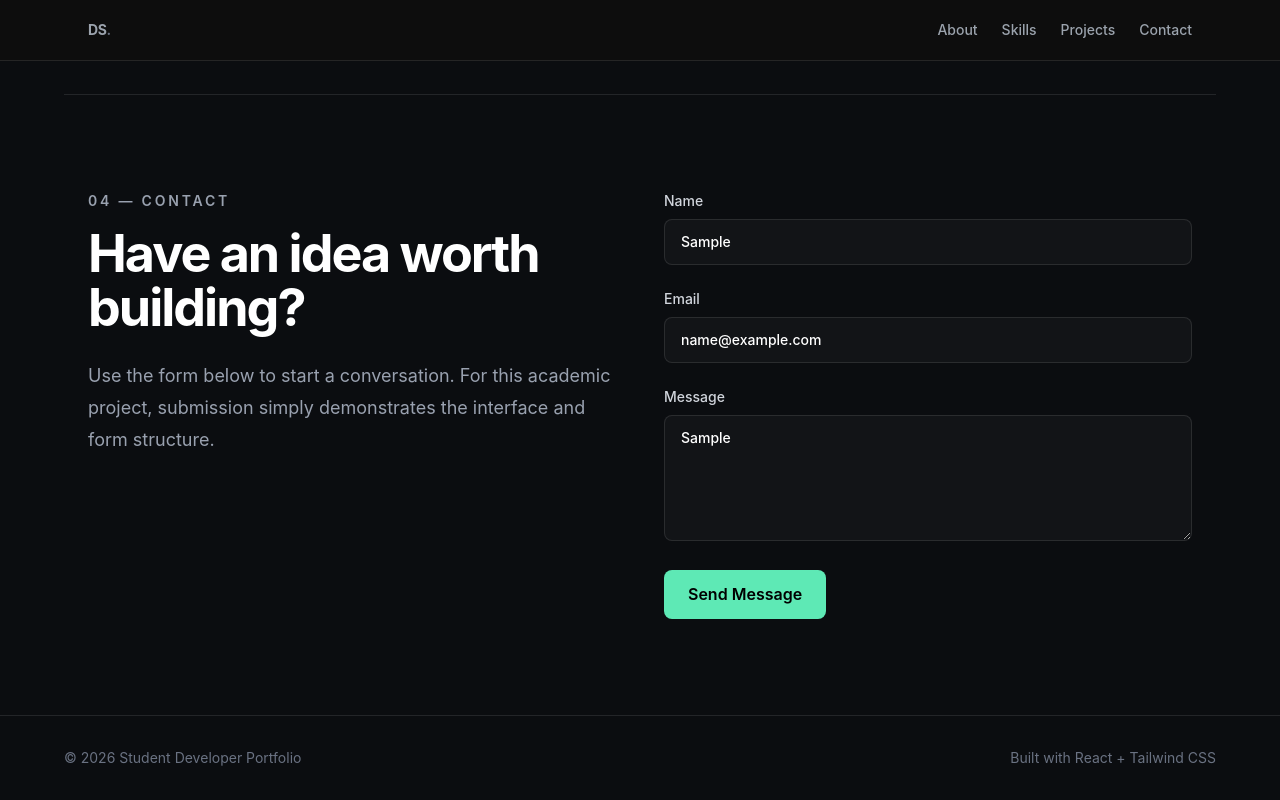
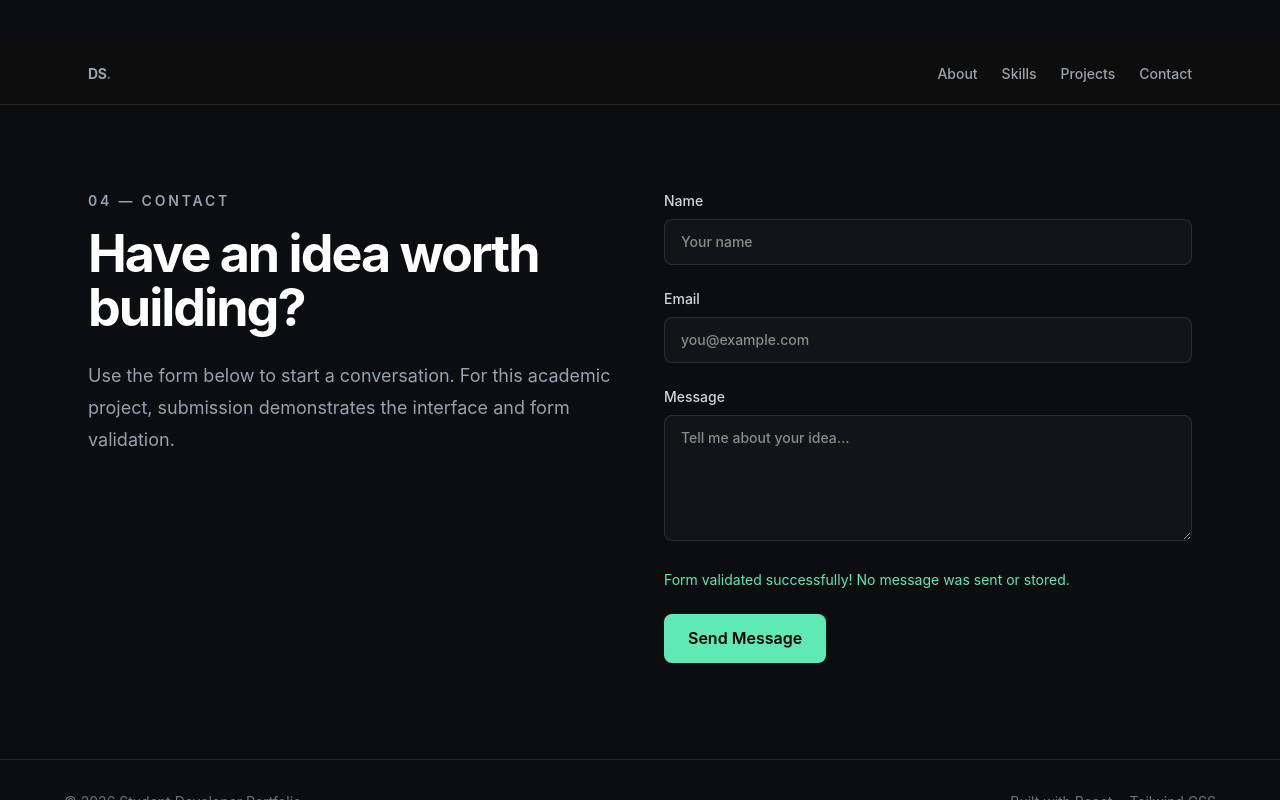
Before and after one commit to mugiwara0556/react-student-developer-portfolio, a React (Vite) app: page / in a window 1280 px wide. Both pictures are taken after typing "Sample", "name@example.com", "Sample" into the empty fields and a click on the button "Send Message". Shown: the part 2469-3269 px from the top of the page. Built offline with nearby package versions, Linux system fonts and the light colour scheme.

Commit message:
feat: add contact message validation

```diff
--- a/src/components/Contact.jsx
+++ b/src/components/Contact.jsx
@@ -1,4 +1,48 @@
+
+import { useState } from "react";
+import { ContactMessage } from "../models/ContactMessage.js";
+
 function Contact() {
+  const [formData, setFormData] = useState({
+    name: "",
+    email: "",
+    message: "",
+  });
+
+  const [feedback, setFeedback] = useState("");
+  const [isError, setIsError] = useState(false);
+
+  function handleChange(e) {
+    const { name, value } = e.target;
+
+    setFormData((previous) => ({
+      ...previous,
+      [name]: value,
+    }));
+
+    setFeedback("");
+  }
+
+  function handleSubmit(e) {
+    e.preventDefault();
+
+    const contactMessage = new ContactMessage(formData);
+
+    if (!contactMessage.isValid()) {
+      setIsError(true);
+      setFeedback("Please enter a valid name, email, and message.");
+      return;
+    }
+
+    setIsError(false);
+    setFeedback("Form validated successfully! No message was sent or stored.");
+    setFormData({
+      name: "",
+      email: "",
+      message: "",
+    });
+  }
+
   return (
     <section
       id="contact"
@@ -15,21 +59,21 @@ function Contact() {
 
         <p className="mt-6 max-w-xl text-lg leading-8 text-gray-400">
           Use the form below to start a conversation. For this academic
-          project, submission simply demonstrates the interface and form
-          structure.
+          project, submission demonstrates the interface and form validation.
         </p>
       </div>
 
-      <form
-        className="space-y-6"
-        onSubmit={(e) => e.preventDefault()}
-      >
+      <form className="space-y-6" onSubmit={handleSubmit}>
         <label className="block text-sm font-medium text-gray-300">
           Name
           <input
             className="mt-2 w-full rounded-lg border border-white/10 bg-white/[0.03] px-4 py-3 text-white outline-none transition focus:border-white/30 focus:bg-white/[0.05]"
             type="text"
+            name="name"
+            value={formData.name}
+            onChange={handleChange}
             placeholder="Your name"
+            required
           />
         </label>
 
@@ -38,7 +82,11 @@ function Contact() {
           <input
             className="mt-2 w-full rounded-lg border border-white/10 bg-white/[0.03] px-4 py-3 text-white outline-none transition focus:border-white/30 focus:bg-white/[0.05]"
             type="email"
+            name="email"
+            value={formData.email}
+            onChange={handleChange}
             placeholder="you@example.com"
+            required
           />
         </label>
 
@@ -46,10 +94,24 @@ function Contact() {
           Message
           <textarea
             className="mt-2 w-full resize-y rounded-lg border border-white/10 bg-white/[0.03] px-4 py-3 text-white outline-none transition focus:border-white/30 focus:bg-white/[0.05]"
-            rows="5"
+            name="message"
+            value={formData.message}
+            onChange={handleChange}
+            rows={5}
             placeholder="Tell me about your idea..."
+            required
           />
         </label>
+
+        {feedback && (
+          <p
+            role="status"
+            aria-live="polite"
+            className={`text-sm ${isError ? "text-red-400" : "text-emerald-300"}`}
+          >
+            {feedback}
+          </p>
+        )}
 
         <button
           className="rounded-lg bg-emerald-300 px-6 py-3 font-semibold text-black transition-transform hover:-translate-y-0.5"
```
